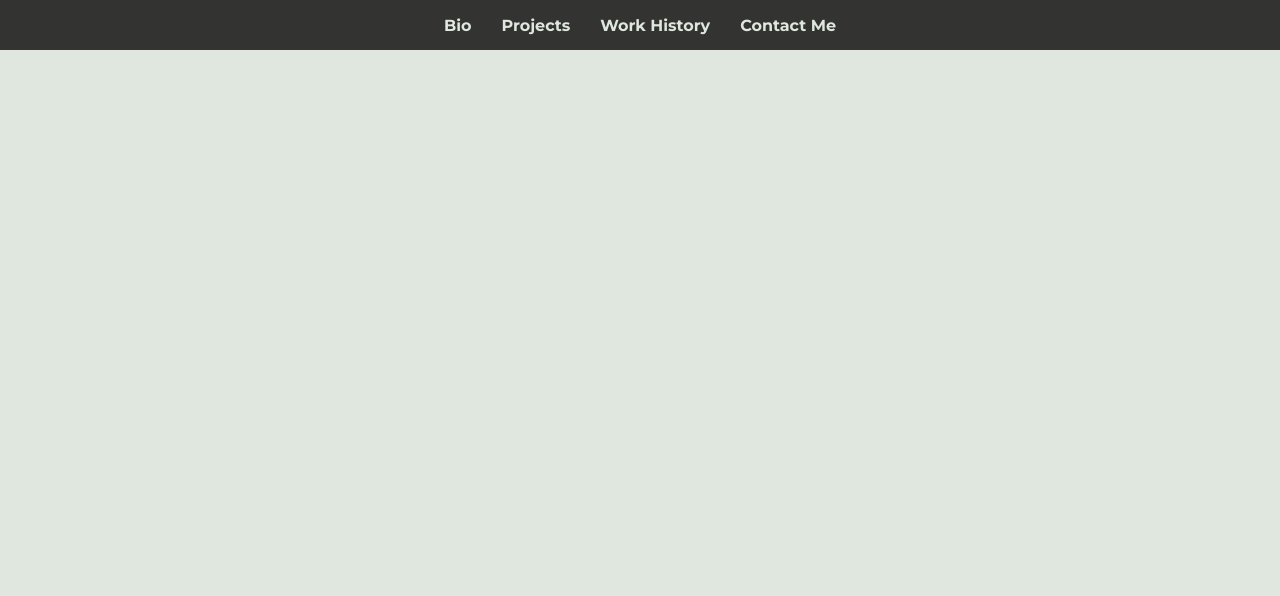
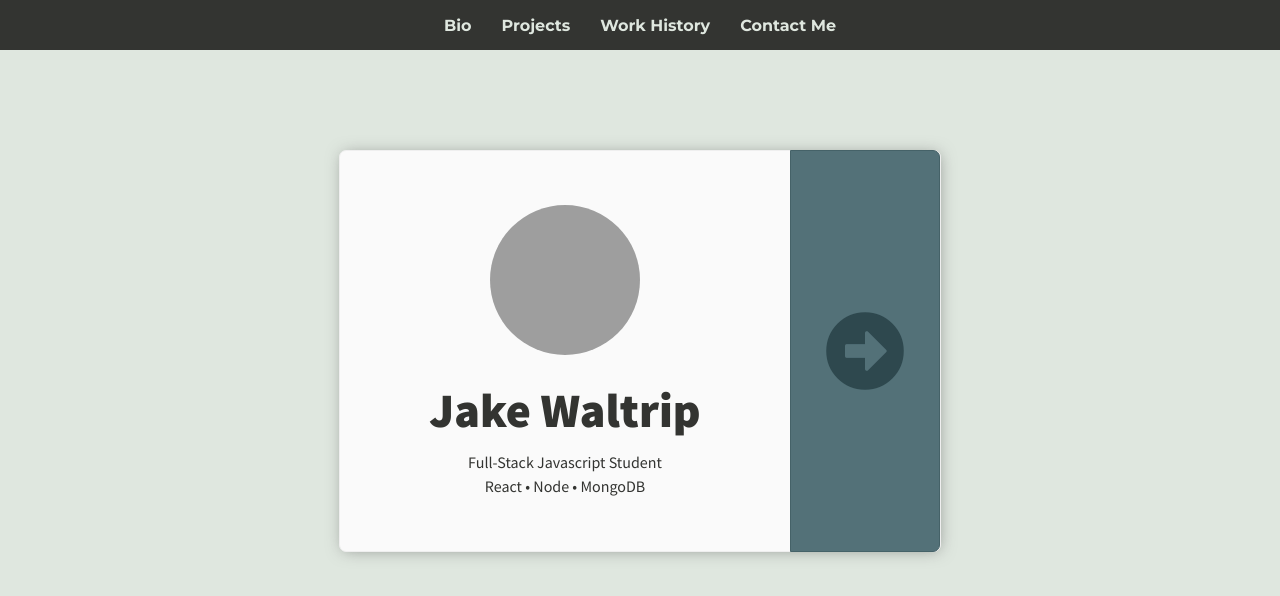
Before and after one commit to jwaltrip/react-portfolio, a React (Create React App) app: page / in a window 1280 px wide. Shown: the top 596 px of the page. Built offline with nearby package versions, Linux system fonts and the light colour scheme; grey boxes are pictures that could not be loaded.

Commit message:
added BioCard component

```diff
--- a/public/index.html
+++ b/public/index.html
@@ -10,7 +10,8 @@
     -->
     <link rel="manifest" href="%PUBLIC_URL%/manifest.json">
     <link rel="shortcut icon" href="%PUBLIC_URL%/favicon.ico">
-    <link href="https://fonts.googleapis.com/css?family=Montserrat:700" rel="stylesheet">
+    <link href="https://fonts.googleapis.com/css?family=Montserrat:700|Source+Sans+Pro:300,400,900" rel="stylesheet">
+    <link rel="stylesheet" href="https://use.fontawesome.com/releases/v5.3.1/css/all.css" integrity="sha384-mzrmE5qonljUremFsqc01SB46JvROS7bZs3IO2EmfFsd15uHvIt+Y8vEf7N7fWAU" crossorigin="anonymous">
     <!--
       Notice the use of %PUBLIC_URL% in the tags above.
       It will be replaced with the URL of the `public` folder during the build.
--- a/src/App.css
+++ b/src/App.css
@@ -1,10 +1,14 @@
 body {
   background-color: #DFE7DF;
+  color: #333431;
 }
 
 .App {
   text-align: center;
 }
+
+/* ===================== */
+/*  begin HEADER styles  */
 
 .header {
   display: flex;
@@ -26,4 +30,94 @@ body {
   -webkit-border-radius: 5px 5px 5px 5px;
   -moz-border-radius: 5px 5px 5px 5px;
   border-radius: 5px 5px 5px 5px;
+  -webkit-transition: background-color 100ms ease-in-out;
+  -moz-transition: background-color 100ms ease-in-out;
+  -ms-transition: background-color 100ms ease-in-out;
+  -o-transition: background-color 100ms ease-in-out;
+  transition: background-color 100ms ease-in-out;
 }
+
+/*  end HEADER styles  */
+/* =================== */
+
+/* ======================= */
+/*  begin BIO Card styles  */
+
+.container {
+  display: grid;
+  grid-template-columns: auto 150px;
+  align-items: center;
+  width: 100%;
+  height: 100%;
+}
+
+.bio-card {
+  display: flex;
+  flex-direction: column;
+  justify-content: center;
+  align-items: center;
+  width: 600px;
+  height: 400px;
+  background-color: #FAFAFA;
+  margin: 100px auto auto auto;
+  -webkit-border-radius: 7px 7px 7px 7px;
+  -moz-border-radius: 7px 7px 7px 7px;
+  border-radius: 7px 7px 7px 7px;
+  font-family: 'Source Sans Pro', sans-serif;
+  -webkit-box-shadow: 1px 1px 16px -3px rgba(93,93,93,0.62);
+  -moz-box-shadow: 1px 1px 16px -3px rgba(93,93,93,0.62);
+  box-shadow: 1px 1px 16px -3px rgba(93,93,93,0.62);
+  border: #efefef solid 1px;
+}
+
+.bio-img {
+  background-image: url('https://i.imgur.com/a5Cf7gi.jpg');
+  background-size: 100% 100%;
+  width: 150px;
+  height: 150px;
+  border-radius: 50%;
+  margin: 0 auto 25px auto;
+}
+
+.bio-name {
+  font-weight: 900;
+  font-size: 36pt;
+}
+
+.bio-subtitle {
+  margin-top: 10px;
+  line-height: 1.5em;
+}
+
+.bio-right {
+  display: flex;
+  flex-direction: column;
+  align-items: center;
+  justify-content: center;
+  background-color: #537178;
+  height: 100%;
+  -webkit-border-radius: 0 7px 7px 0;
+  -moz-border-radius: 0 7px 7px 0;
+  border-radius: 0 7px 7px 0;
+  border: #456268 solid 1px;
+}
+
+.bio-arrow {
+  color: #2e484e;
+}
+
+.bio-right:hover {
+  cursor: pointer;
+}
+
+.bio-right:hover .bio-arrow {
+  color: #21373d;
+  -webkit-transition: color 200ms ease-in-out;
+  -moz-transition: color 200ms ease-in-out;
+  -ms-transition: color 200ms ease-in-out;
+  -o-transition: color 200ms ease-in-out;
+  transition: color 200ms ease-in-out;
+}
+
+/*  end BIO Card styles  */
+/* ===================== */
--- a/src/App.js
+++ b/src/App.js
@@ -1,12 +1,14 @@
 import React, { Component } from 'react';
 import './App.css';
 import {Header} from "./components/Header";
+import BioCard from "./components/BioCard";
 
 class App extends Component {
   render() {
     return (
       <div className="App">
         <Header/>
+        <BioCard/>
       </div>
     );
   }
--- /dev/null
+++ b/src/components/BioCard.js
@@ -0,0 +1,28 @@
+import React, { Component } from 'react';
+
+class BioCard extends Component {
+  render() {
+    return (
+      <div className="bio-card">
+        <div className="container">
+          <div className="bio-text">
+            <div className="bio-img"> </div>
+            <div className="bio-name">Jake Waltrip</div>
+            <div className="bio-subtitle">
+              Full-Stack Javascript Student<br/>
+              React • Node • MongoDB
+            </div>
+          </div>
+
+          <div className="bio-right">
+            <div className="bio-arrow">
+              <i className="fas fa-arrow-alt-circle-right fa-5x"> </i>
+            </div>
+          </div>
+        </div>
+      </div>
+    );
+  }
+}
+
+export default BioCard;
```
Also changed, not shown: 1 other file (tests, documents, lock files or other folders).
